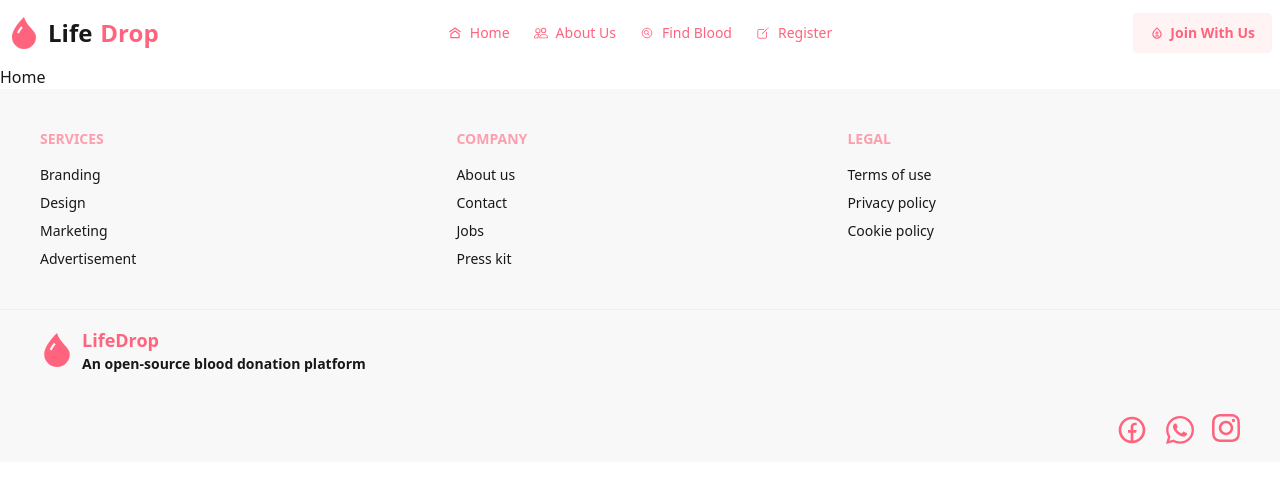
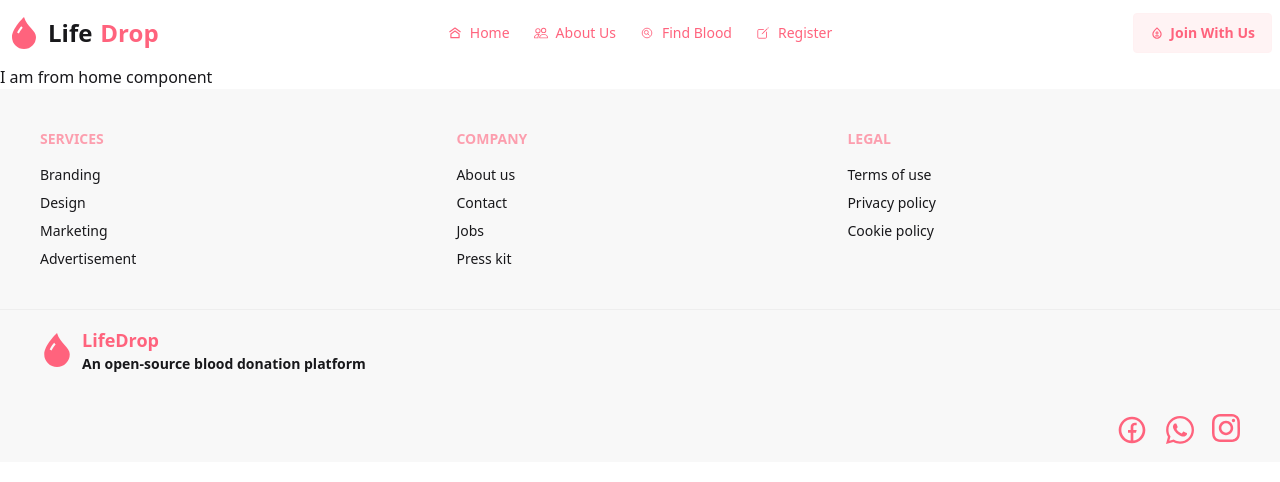
Before and after one commit to jahidul2004/LifeDrop, a React (Vite) app: page / in a window 1280 px wide. Shown: the top 482 px of the page. Built offline with nearby package versions, Linux system fonts and the light colour scheme.

Commit message:
Home component added.

```diff
--- /dev/null
+++ b/src/pages/Home/Home.jsx
@@ -0,0 +1,10 @@
+
+const Home = () => {
+    return (
+        <div>
+            I am from home component
+        </div>
+    );
+};
+
+export default Home;
--- a/src/routes/router.jsx
+++ b/src/routes/router.jsx
@@ -1,5 +1,6 @@
 import { createBrowserRouter } from "react-router-dom";
 import MainLayout from "../layouts/MainLayout";
+import Home from "../pages/Home/Home";
 
 const router = createBrowserRouter([
     {
@@ -8,7 +9,7 @@ const router = createBrowserRouter([
         children: [
             {
                 path: "/",
-                element: <h1>Home</h1>,
+                element: <Home></Home>,
             },
         ],
     },
```
Also changed, not shown: 1 other file (tests, documents, lock files or other folders).
